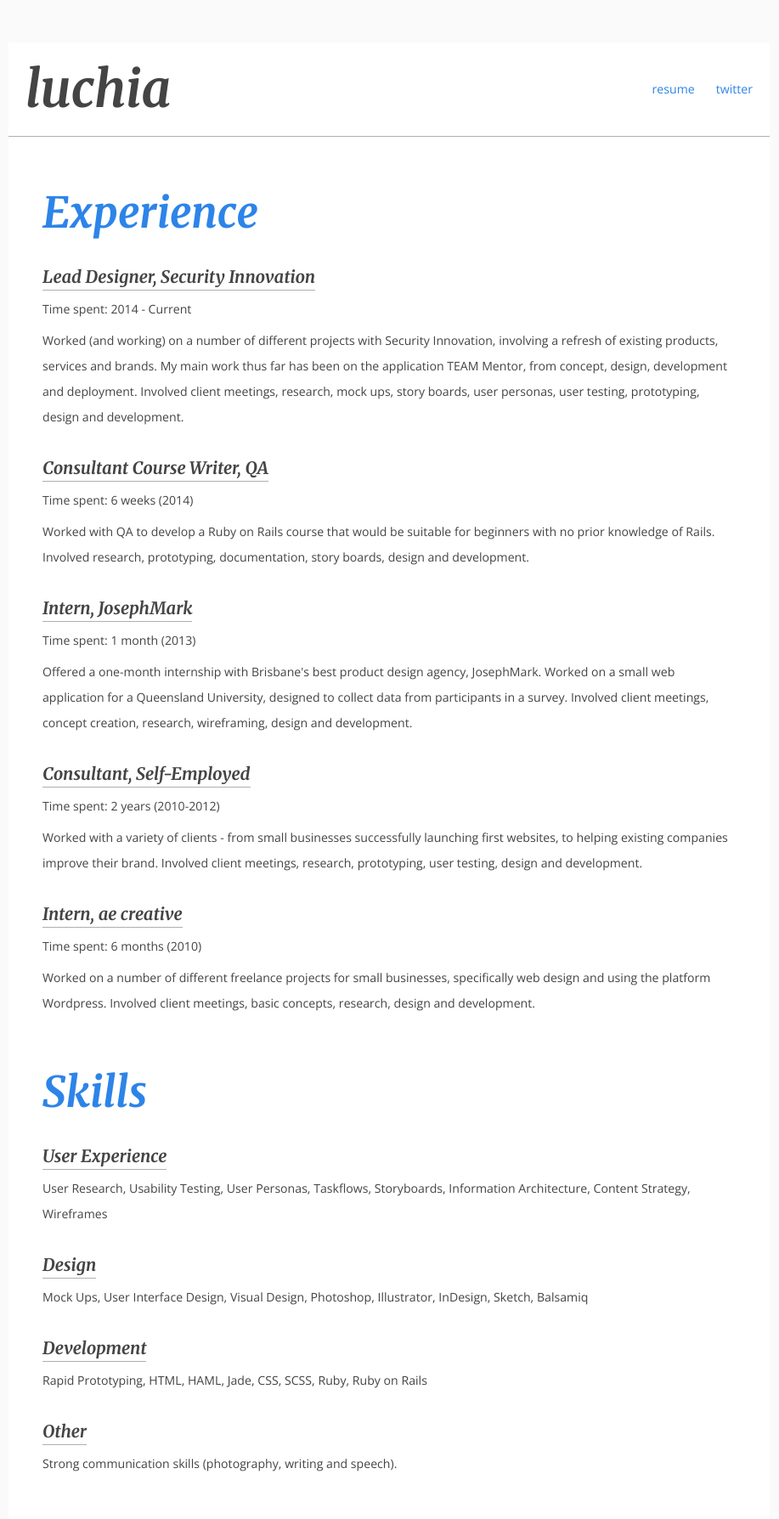
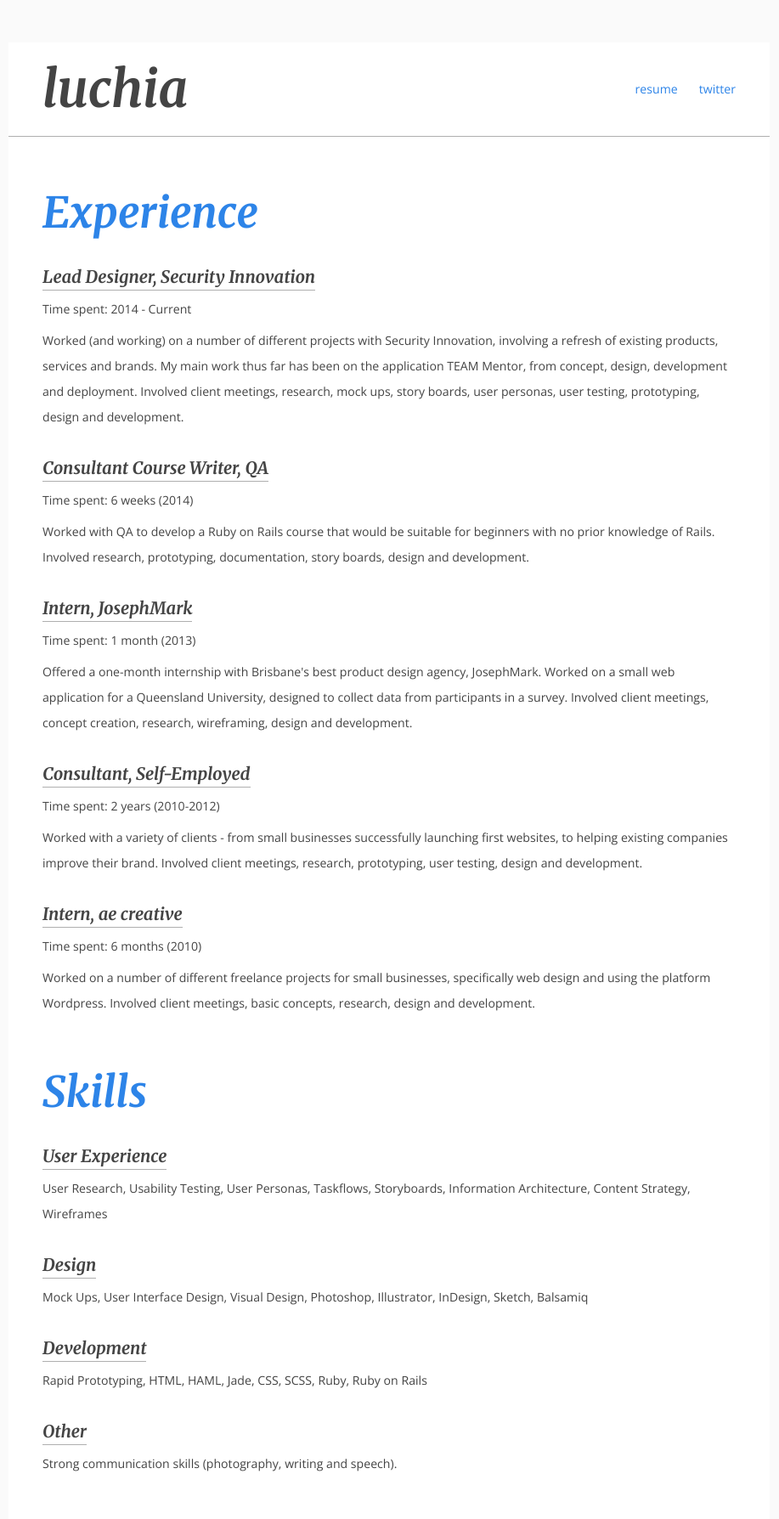
Before and after one commit to luchia/luchia.github.io, a Jekyll site: the page built from index.html, in a window 1280 px wide. Shown: the whole page at 85% size, without its empty margins (182-1099 px from the left). Built offline with Jekyll 4.4.1, drawn with Linux system fonts in a browser that asks for light colours; Markdown is read by kramdown in place of the engine named in the settings; the list of posts is cut into pages by our own code.

Commit message:
small change to padding on nav to match container width

```diff
--- a/css/style.scss
+++ b/css/style.scss
@@ -188,7 +188,7 @@ a {
         margin: 10px 0;
     }
     #site-title, #links {
-        padding: 0 20px;
+        padding: 0 40px;
     }
     #links {
         width: 70%;
```
Also changed, not shown: 1 other file.
